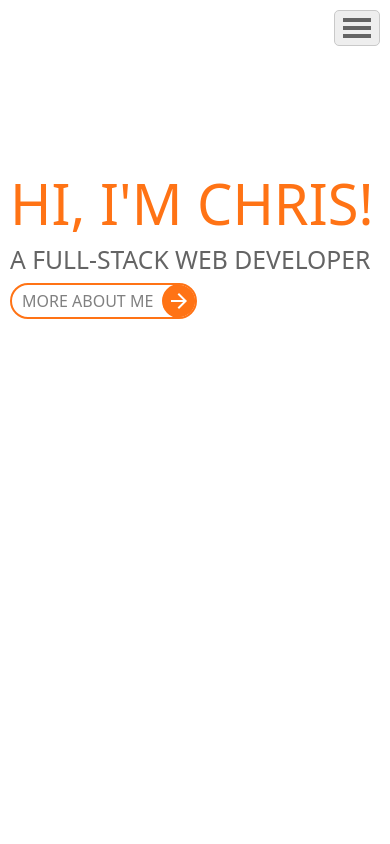
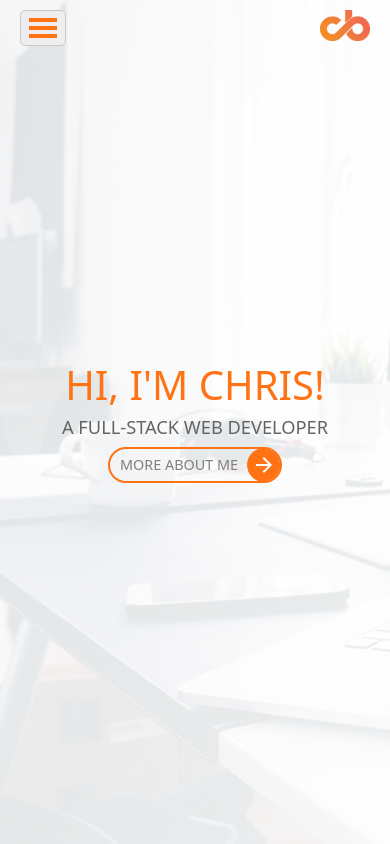
Before and after one commit to cblake35/Portfolio-V3, a React (Create React App) app: page / in a window 390 px wide. Built offline with nearby package versions, Linux system fonts and the light colour scheme; the HTML template or start-up script is replaced by a standard one.

Commit message:
Added logo, and multiple responsiveness styling for the homepage.

```diff
--- a/src/App.css
+++ b/src/App.css
@@ -298,7 +298,7 @@
 
 .mobileNav {
     position: absolute;
-    right: 0;
+    left: 0;
     display: none;
 }
 
@@ -306,11 +306,11 @@
     border: 1px solid #c9c9c9;
     background-color: #eee;
     border-radius: 5px;
-    margin: 10px 10px 0 0;
+    margin: 10px 0 0 20px;
 }
 
 .mobileNav button:hover svg {
-    color: #FF7315;
+    color: #ffa115;
 }
 
 .mobileNav button:hover {
@@ -319,7 +319,7 @@
 
 .mobileNav svg {
     font-size: 2rem;
-    color: #646464;
+    color: #FF7315;
 }
 
 #navCanvas {
@@ -404,6 +404,15 @@
     color: #FF7315;
 }
 
+.logoWrapper {
+    position: absolute;
+    right: 0;
+}
+
+.logoWrapper img {
+    width: 50px;
+    margin: 10px 20px 0 0
+}
 /* Home Styles */
 
 .home {
@@ -431,11 +440,13 @@
 .intro h1 {
     font-size: 3.5rem;
     color: #FF7315;
+    transition: all 250ms ease;
 }
 
 .intro h2 {
     color: #646464;
     text-transform: uppercase;
+    transition: all 250ms ease;
 }
 
 .intro a {
@@ -965,6 +976,25 @@
 
 /* Responsiveness Styles */
 
+@media only screen and (max-width: 500px) {
+
+    .intro h1 {
+        font-size: 2.5rem;
+    }
+
+    .intro h2 {
+        font-size: 1.14rem;
+    }
+
+    .aboutMeSpan {
+        font-size: .9rem;
+    }
+
+    .aboutMeSpan::after {
+        font-size: .9rem;
+    }
+}
+
 @media only screen and (max-width: 1000px) {
 
     .sidebar {
@@ -985,9 +1015,13 @@
 
     .intro {
         position: inherit;
-        margin: auto;
-        padding: 170px 10px 0;
-        max-width: 400px;
-        width: revert;
+        width: 100%;
+        background-image: linear-gradient(to bottom right, #ffffffe0, #ffffffeb), url(../src/assets/mobileHomeImage.png);
+        background-size: cover;
+        height: 100vh;
+        display: flex;
+        flex-direction: column;
+        justify-content: center;
+        align-items: center;
     }
   }
--- a/src/components/Home.js
+++ b/src/components/Home.js
@@ -1,6 +1,7 @@
 import React from "react";
 import { MdArrowForward } from 'react-icons/md';
 import { Link } from 'react-router-dom';
+import mobileHomeImage from '../assets/mobileHomeImage.png';
 
 function Home() {
 
@@ -16,6 +17,9 @@ function Home() {
                     <span className='aboutMeSvg'><MdArrowForward /></span>
                 </Link>
             </div>
+            {/* <div>
+                <img src={mobileHomeImage} alt='laptop cartoon'></img>
+            </div> */}
         </div>
     )
 }
--- a/src/components/Sidebar.js
+++ b/src/components/Sidebar.js
@@ -1,6 +1,6 @@
 import React, { useState } from 'react'
 import { Offcanvas, Row, Col } from 'react-bootstrap';
-import { BrowserRouter as Router, Switch, NavLink, Route } from 'react-router-dom';
+import { BrowserRouter as Router, Switch, NavLink, Route, Link } from 'react-router-dom';
 import Home from './Home';
 import About from './About';
 import Work from './Work';
@@ -13,6 +13,7 @@ import { GiHamburgerMenu } from 'react-icons/gi';
 import { FaLinkedinIn } from 'react-icons/fa';
 import { FiGithub } from 'react-icons/fi';
 import { AiOutlineTwitter } from 'react-icons/ai';
+import logoImage from '../assets/cblogo.png';
 
 function Sidebar() {
     const [show, setShow] = useState(false);
@@ -126,6 +127,9 @@ function Sidebar() {
                         </Offcanvas.Body>
                     </Offcanvas>
                 </div>
+                <div className='logoWrapper'>
+                    <Link exact to='/'><img src={logoImage} alt='cb logo'></img></Link>
+                </div>
             </Router>
         </div>
     )
```
Also changed, not shown: src/assets/cblogo.png (added), src/assets/mobileHomeImage.png (added).
